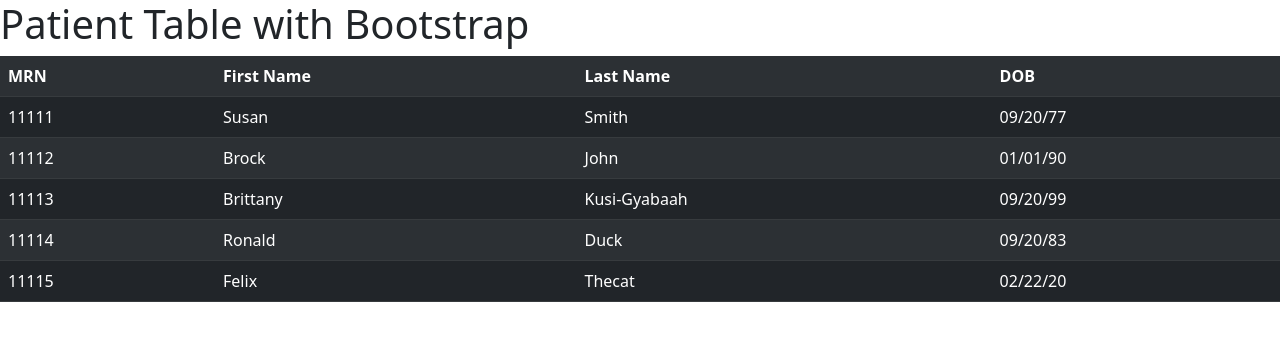
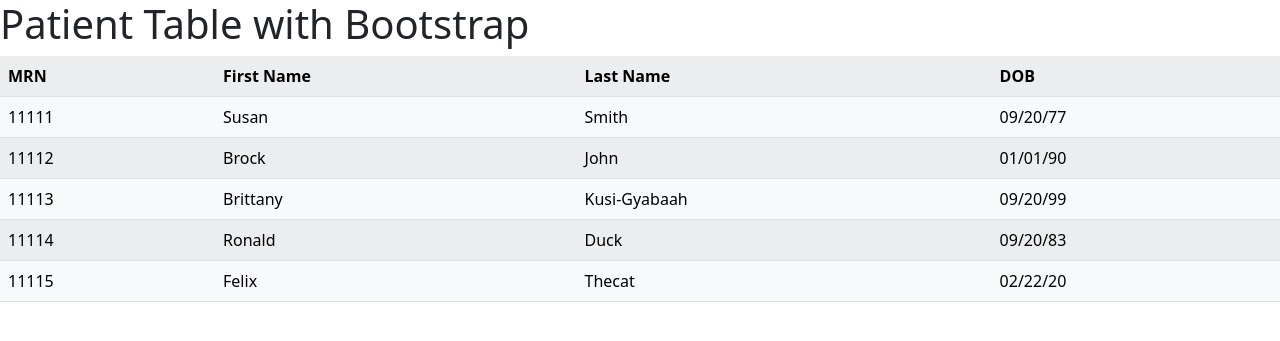
Before and after one commit to Brittanykusi/flask-with-db, a Flask app: page /patients2 in a window 1280 px wide. Shown: the top 341 px of the page. Run offline with Flask 2, Linux system fonts and the light colour scheme; data comes from the database, SQL or seed files in the repository; some libraries are stand-ins or nearby versions.

Commit message:
Update bootstrap_example.html

```diff
--- a/templates/bootstrap_example.html
+++ b/templates/bootstrap_example.html
@@ -17,8 +17,8 @@
             <h1> Patient Table with Bootstrap</h1>
             <!-- as a reminder, the part below that has change,d we have added in class='table' -->
             <!-- this is the same as before, but now we are using bootstrap -->
-            <table class="table table-dark table-striped">
-                <tr class="thead-dark">
+            <table class="table table-light table-striped thead-dark">
+                <tr>
                     <th> MRN </th>
                     <th> First Name </th>
                     <th> Last Name </th>
```
